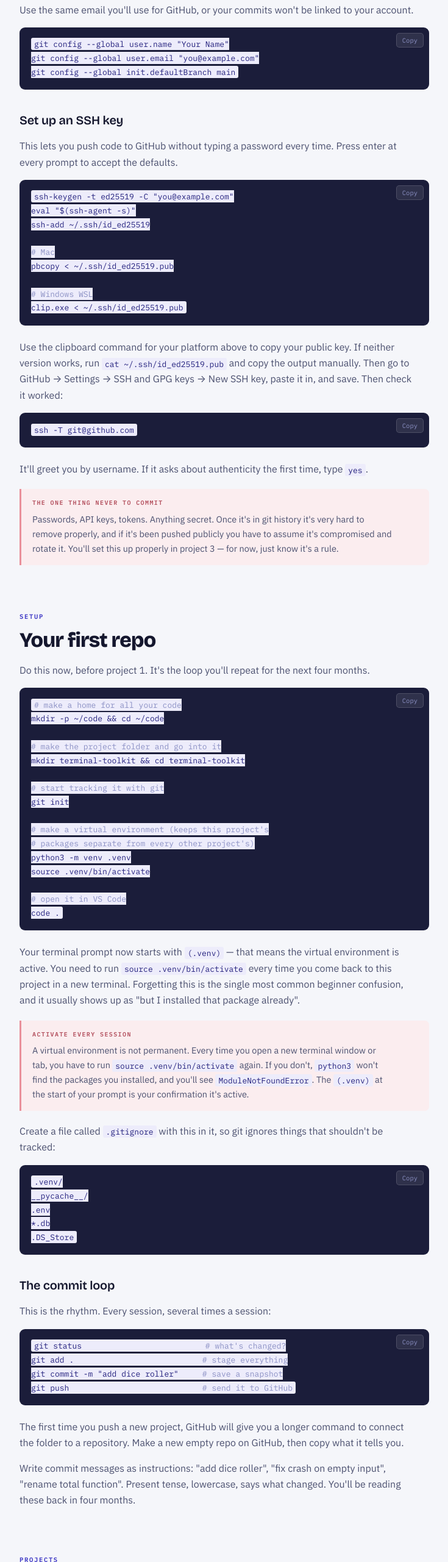
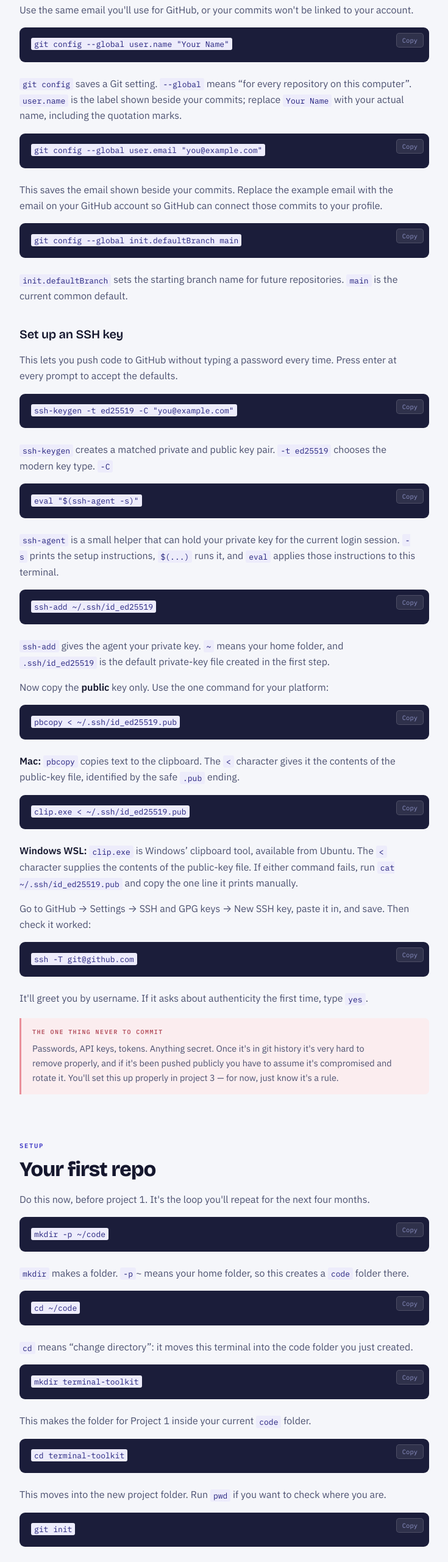
Before and after one commit to Matthew7727/ship-eight-things, a plain HTML site: page index.html in a window 1280 px wide. Shown: the part 2478-5040 px from the top of the page at 61% size, without its empty margins (294-1029 px from the left). Drawn offline with nearby package versions, Linux system fonts and the light colour scheme.

Commit message:
clarify setup commands for beginners

```diff
--- a/index.html
+++ b/index.html
@@ -113,22 +113,27 @@
 
   <h3>Tell git who you are</h3>
   <p>Use the same email you'll use for GitHub, or your commits won't be linked to your account.</p>
-  <div class="code"><button class="copy">Copy</button><pre><code>git config --global user.name "Your Name"
-git config --global user.email "you@example.com"
-git config --global init.defaultBranch main</code></pre></div>
+  <div class="code"><button class="copy">Copy</button><pre><code>git config --global user.name "Your Name"</code></pre></div>
+  <p><code>git config</code> saves a Git setting. <code>--global</code> means “for every repository on this computer”. <code>user.name</code> is the label shown beside your commits; replace <code>Your Name</code> with your actual name, including the quotation marks.</p>
+  <div class="code"><button class="copy">Copy</button><pre><code>git config --global user.email "you@example.com"</code></pre></div>
+  <p>This saves the email shown beside your commits. Replace the example email with the email on your GitHub account so GitHub can connect those commits to your profile.</p>
+  <div class="code"><button class="copy">Copy</button><pre><code>git config --global init.defaultBranch main</code></pre></div>
+  <p><code>init.defaultBranch</code> sets the starting branch name for future repositories. <code>main</code> is the current common default.</p>
 
   <h3>Set up an SSH key</h3>
   <p>This lets you push code to GitHub without typing a password every time. Press enter at every prompt to accept the defaults.</p>
-  <div class="code"><button class="copy">Copy</button><pre><code>ssh-keygen -t ed25519 -C "you@example.com"
-eval "$(ssh-agent -s)"
-ssh-add ~/.ssh/id_ed25519
-
-<span class="c"># Mac</span>
-pbcopy &lt; ~/.ssh/id_ed25519.pub
-
-<span class="c"># Windows WSL</span>
-clip.exe &lt; ~/.ssh/id_ed25519.pub</code></pre></div>
-  <p>Use the clipboard command for your platform above to copy your public key. If neither version works, run <code>cat ~/.ssh/id_ed25519.pub</code> and copy the output manually. Then go to GitHub &rarr; Settings &rarr; SSH and GPG keys &rarr; New SSH key, paste it in, and save. Then check it worked:</p>
+  <div class="code"><button class="copy">Copy</button><pre><code>ssh-keygen -t ed25519 -C "you@example.com"</code></pre></div>
+  <p><code>ssh-keygen</code> creates a matched private and public key pair. <code>-t ed25519</code> chooses the modern key type. <code>-C</code adds an identifying comment; replace the example email with your own. Press Enter at each prompt to use the safe default location. The private key stays on your machine; never share it.</p>
+  <div class="code"><button class="copy">Copy</button><pre><code>eval "$(ssh-agent -s)"</code></pre></div>
+  <p><code>ssh-agent</code> is a small helper that can hold your private key for the current login session. <code>-s</code> prints the setup instructions, <code>$(...)</code> runs it, and <code>eval</code> applies those instructions to this terminal.</p>
+  <div class="code"><button class="copy">Copy</button><pre><code>ssh-add ~/.ssh/id_ed25519</code></pre></div>
+  <p><code>ssh-add</code> gives the agent your private key. <code>~</code> means your home folder, and <code>.ssh/id_ed25519</code> is the default private-key file created in the first step.</p>
+  <p>Now copy the <strong>public</strong> key only. Use the one command for your platform:</p>
+  <div class="code"><button class="copy">Copy</button><pre><code>pbcopy &lt; ~/.ssh/id_ed25519.pub</code></pre></div>
+  <p><strong>Mac:</strong> <code>pbcopy</code> copies text to the clipboard. The <code>&lt;</code> character gives it the contents of the public-key file, identified by the safe <code>.pub</code> ending.</p>
+  <div class="code"><button class="copy">Copy</button><pre><code>clip.exe &lt; ~/.ssh/id_ed25519.pub</code></pre></div>
+  <p><strong>Windows WSL:</strong> <code>clip.exe</code> is Windows’ clipboard tool, available from Ubuntu. The <code>&lt;</code> character supplies the contents of the public-key file. If either command fails, run <code>cat ~/.ssh/id_ed25519.pub</code> and copy the one line it prints manually.</p>
+  <p>Go to GitHub &rarr; Settings &rarr; SSH and GPG keys &rarr; New SSH key, paste it in, and save. Then check it worked:</p>
   <div class="code"><button class="copy">Copy</button><pre><code>ssh -T git@github.com</code></pre></div>
   <p>It'll greet you by username. If it asks about authenticity the first time, type <code>yes</code>.</p>
 
@@ -143,23 +148,22 @@ clip.exe &lt; ~/.ssh/id_ed25519.pub</code></pre></div>
   <h2>Your first repo</h2>
   <p>Do this now, before project 1. It's the loop you'll repeat for the next four months.</p>
 
-  <div class="code"><button class="copy">Copy</button><pre><code><span class="c"># make a home for all your code</span>
-mkdir -p ~/code &amp;&amp; cd ~/code
-
-<span class="c"># make the project folder and go into it</span>
-mkdir terminal-toolkit &amp;&amp; cd terminal-toolkit
-
-<span class="c"># start tracking it with git</span>
-git init
-
-<span class="c"># make a virtual environment (keeps this project's</span>
-<span class="c"># packages separate from every other project's)</span>
-python3 -m venv .venv
-source .venv/bin/activate
-
-<span class="c"># open it in VS Code</span>
-code .</code></pre></div>
-
+  <div class="code"><button class="copy">Copy</button><pre><code>mkdir -p ~/code</code></pre></div>
+  <p><code>mkdir</code> makes a folder. <code>-p</code means “also make missing parent folders without complaining”. <code>~</code> means your home folder, so this creates a <code>code</code> folder there.</p>
+  <div class="code"><button class="copy">Copy</button><pre><code>cd ~/code</code></pre></div>
+  <p><code>cd</code> means “change directory”: it moves this terminal into the code folder you just created.</p>
+  <div class="code"><button class="copy">Copy</button><pre><code>mkdir terminal-toolkit</code></pre></div>
+  <p>This makes the folder for Project 1 inside your current <code>code</code> folder.</p>
+  <div class="code"><button class="copy">Copy</button><pre><code>cd terminal-toolkit</code></pre></div>
+  <p>This moves into the new project folder. Run <code>pwd</code> if you want to check where you are.</p>
+  <div class="code"><button class="copy">Copy</button><pre><code>git init</code></pre></div>
+  <p><code>git</code> runs version control; <code>init</code> starts tracking this folder as a new repository.</p>
+  <div class="code"><button class="copy">Copy</button><pre><code>python3 -m venv .venv</code></pre></div>
+  <p><code>python3</code> runs Python. <code>-m venv</code> asks its built-in virtual-environment tool to create an isolated package area, and <code>.venv</code> is the folder name for it.</p>
+  <div class="code"><button class="copy">Copy</button><pre><code>source .venv/bin/activate</code></pre></div>
+  <p><code>source</code> applies a setup file to the current terminal. This turns on the virtual environment; confirm that your prompt starts with <code>(.venv)</code>.</p>
+  <div class="code"><button class="copy">Copy</button><pre><code>code .</code></pre></div>
+  <p><code>code</code> opens VS Code; <code>.</code> means “this current folder”.</p>
   <p>Your terminal prompt now starts with <code>(.venv)</code> &mdash; that means the virtual environment is active. You need to run <code>source .venv/bin/activate</code> every time you come back to this project in a new terminal. Forgetting this is the single most common beginner confusion, and it usually shows up as "but I installed that package already".</p>
 
   <div class="note warn">
@@ -176,10 +180,10 @@ __pycache__/
 
   <h3>The commit loop</h3>
   <p>This is the rhythm. Every session, several times a session:</p>
-  <div class="code"><button class="copy">Copy</button><pre><code>git status                          <span class="c"># what's changed?</span>
-git add .                           <span class="c"># stage everything</span>
-git commit -m "add dice roller"     <span class="c"># save a snapshot</span>
-git push                            <span class="c"># send it to GitHub</span></code></pre></div>
+  <div class="code"><button class="copy">Copy</button><pre><code>git status</code></pre></div><p><code>status</code> asks Git what has changed. Run this first so you know what you are about to save.</p>
+  <div class="code"><button class="copy">Copy</button><pre><code>git add .</code></pre></div><p><code>add</code> selects changes for the next snapshot. The <code>.</code> means every changed file in the current folder; check <code>git status</code> first so you do not include a secret or unrelated file.</p>
+  <div class="code"><button class="copy">Copy</button><pre><code>git commit -m "add dice roller"</code></pre></div><p><code>commit</code> creates the snapshot. <code>-m</code> supplies its message, and the quoted text is your explanation of what changed.</p>
+  <div class="code"><button class="copy">Copy</button><pre><code>git push</code></pre></div><p><code>push</code> sends commits from this computer to the connected GitHub repository. It will only work after you have created and connected that repository.</p>
   <p>The first time you push a new project, GitHub will give you a longer command to connect the folder to a repository. Make a new empty repo on GitHub, then copy what it tells you.</p>
   <p>Write commit messages as instructions: "add dice roller", "fix crash on empty input", "rename total function". Present tense, lowercase, says what changed. You'll be reading these back in four months.</p>
 </section>
```
Also changed, not shown: tools.html (+43 -57 lines), welcome.html (+4 -0 lines).
